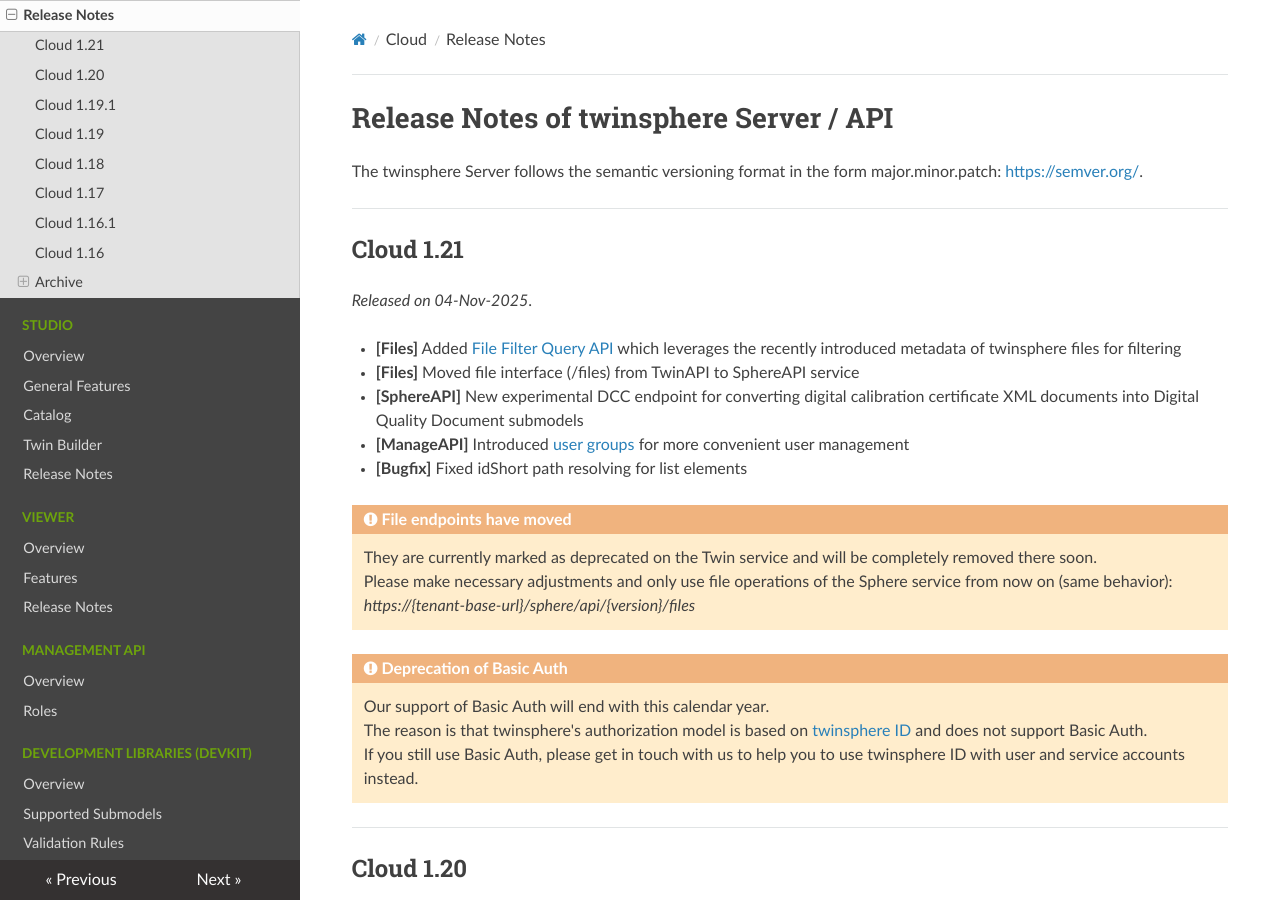
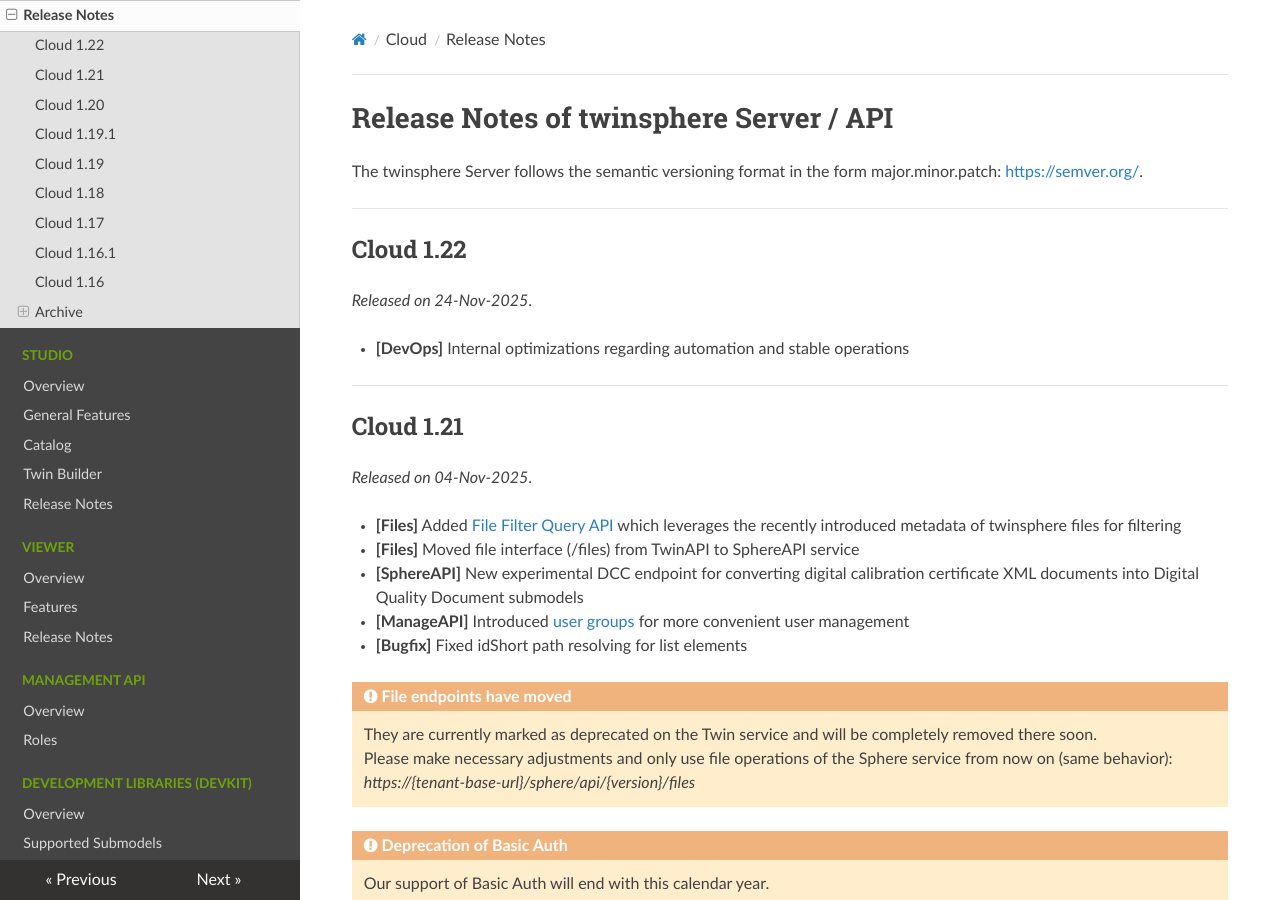
Before and after one commit to twinsphere/twinsphere.github.io, an MkDocs documentation site: the page built from docs/cloud-release-notes.md, in a window 1280 px wide and 900 px high. Built offline with MkDocs 1.6.1, drawn with Linux system fonts in a browser that asks for light colours; nearby versions of some CDN libraries.

Commit message:
feat(core-1.22): add release notes

```diff
--- a/docs/cloud-release-notes.md
+++ b/docs/cloud-release-notes.md
@@ -3,6 +3,14 @@
 
 The twinsphere Server follows the semantic versioning format in the form major.minor.patch:
 [https://semver.org/](https://semver.org/).
+
+---
+
+## Cloud 1.22
+
+*Released on 24-Nov-2025*.
+
+- **[DevOps]** Internal optimizations regarding automation and stable operations
 
 ---
 
```
